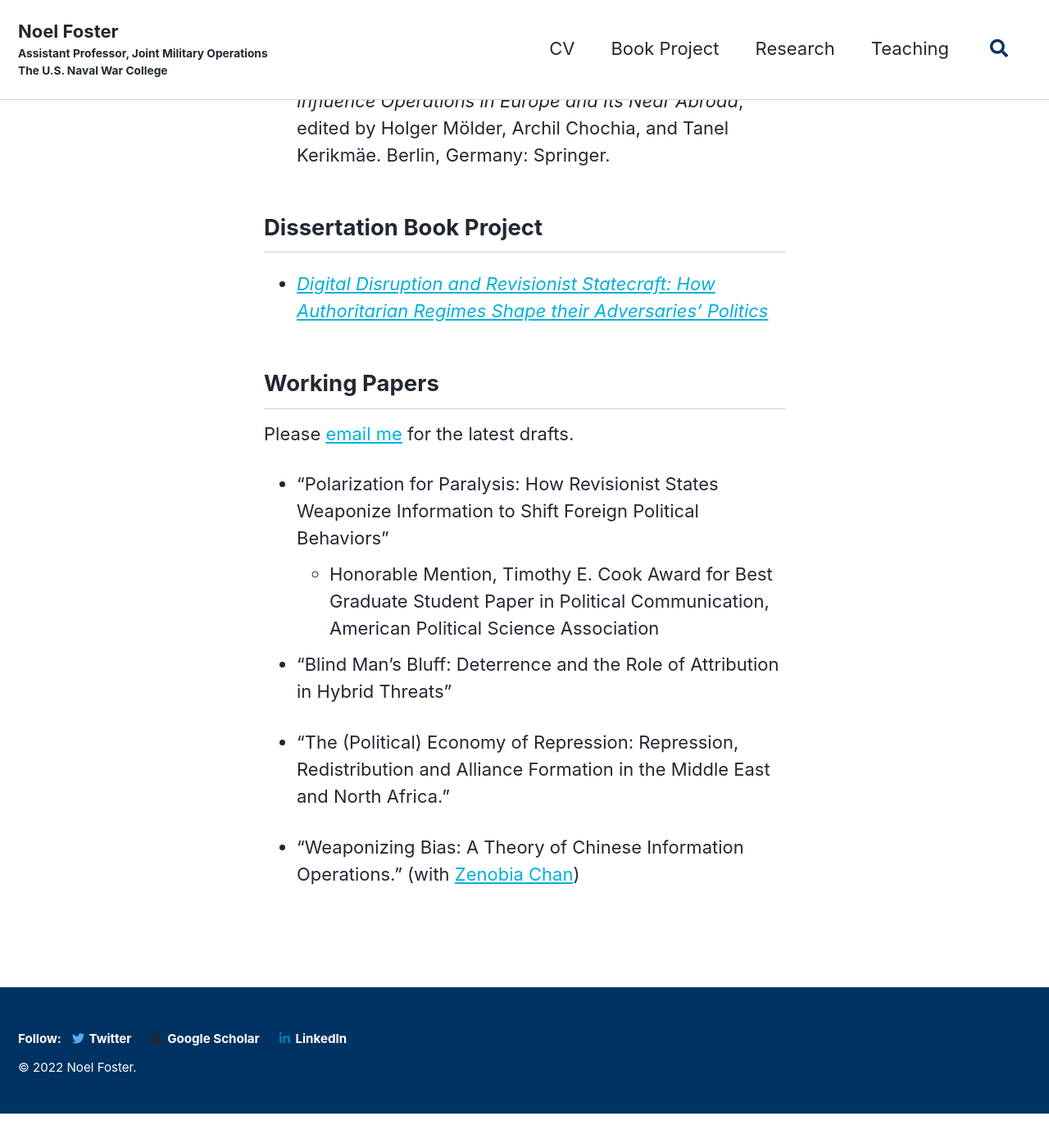
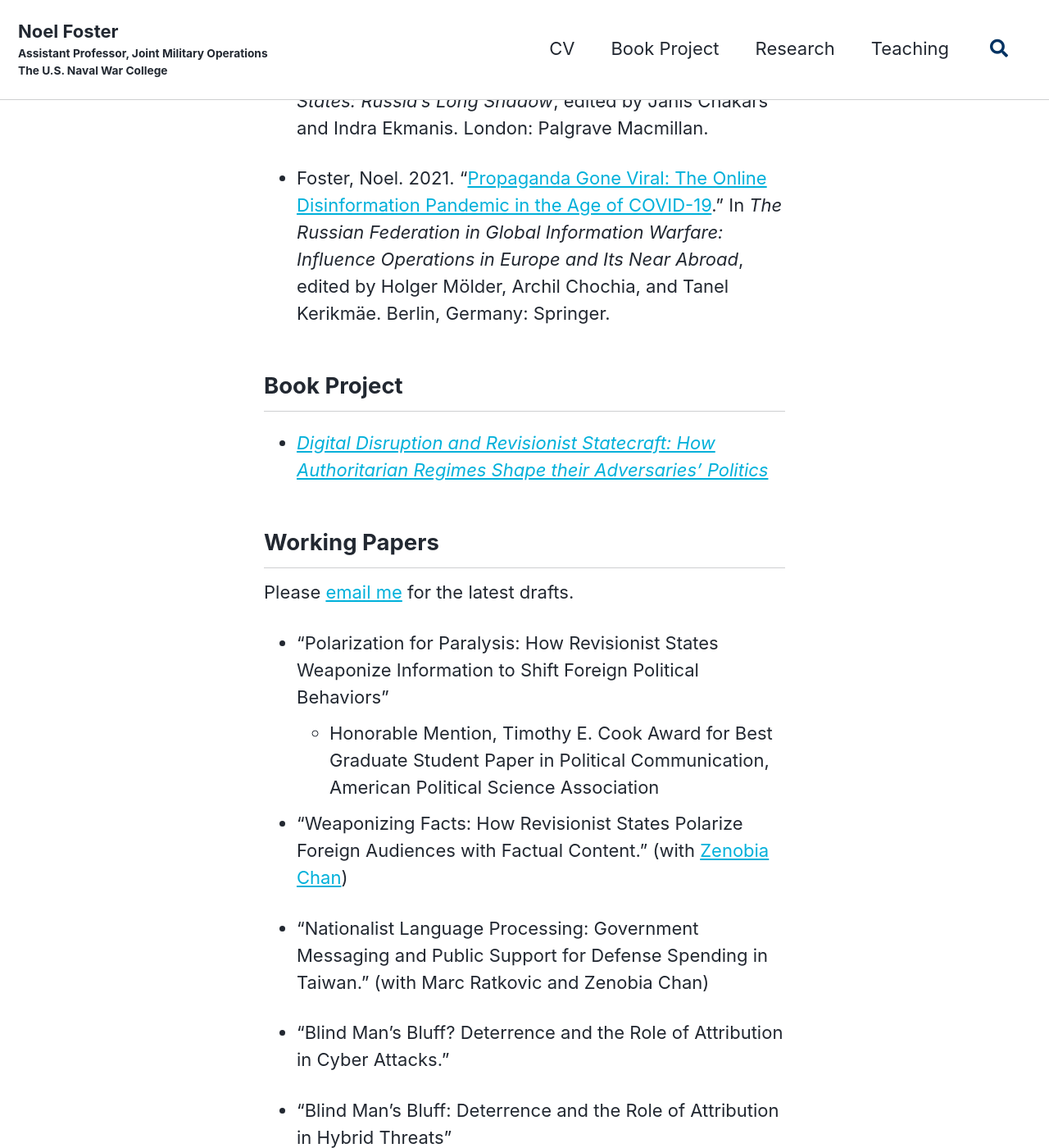
Before and after one commit to fosternt/fosternt.github.io, a Jekyll site: the page built from _pages/research.md, in a window 1280 px wide and 1400 px high, scrolled down 690 px. Shown: the whole window at 82% size. Built offline with Jekyll 4.4.1, drawn with Linux system fonts in a browser that asks for light colours; cached includes are drawn as plain includes; before the commit the page ends 2048 px from its top, so only the background shows below that; some of the changed text lies outside the part shown.

Commit message:
Update research.md

```diff
--- a/_pages/research.md
+++ b/_pages/research.md
@@ -12,27 +12,33 @@ toc: true
 	- Reviewed in the <a href="https://www.jstor.org/stable/23046893" target="_blank"><i>International Journal of African Historical Studies</i></a>
 	- <details><summary>Abstract</summary><blockquote>Why did a clique of Mauritanian officers risk their lives to overthrow the autocrat they had served for twenty years, only to cede power to an elected civilian? And having won acclaim for their commitment to a process of democratic transition, why did most of these officers join a year later to overthrow the newly elected president? Had the international community been fooled by a military junta—or was it complicit in creating an elaborate pseudo-democratic facade? Drawing on numerous interviews and field research in an Islamic republic wracked by ethnic tensions, terrorism, dire poverty, and the living legacy of slavery, I address these questions to reveal the complex forces at work in Mauritania’s long struggle for better governance.</blockquote></details>
 
-## Book Chapter
+## Book Chapters
+
+* Foster, Noel. 2022. “<a href="[https://doi.org/10.1007/978-3-030-73955-3_7]([https://link.springer.com/chapter/10.1007/978-3-030-99987-2_13](https://link.springer.com/chapter/10.1007/978-3-030-99987-2_13))" target="_blank">The Best of Enemies: Identity, Recursion and the Convergence of Kremlin and Estonian Populists' Narratives</a>.” In <i>Information Wars in the Baltic States: Russia’s Long Shadow</i>, edited by Janis Chakars and Indra Ekmanis. London: Palgrave Macmillan.
 
 * Foster, Noel. 2021. “<a href="https://doi.org/10.1007/978-3-030-73955-3_7" target="_blank">Propaganda Gone Viral: The Online Disinformation Pandemic in the Age
 of COVID-19</a>.” In <i>The Russian Federation in Global Information Warfare: Influence Operations in
 Europe and Its Near Abroad</i>, edited by Holger Mölder, Archil Chochia, and Tanel Kerikmäe.
 Berlin, Germany: Springer.
 
-## Dissertation Book Project
+## Book Project
 
 * <a href="/bookproject" target="_blank"><i>Digital Disruption and Revisionist Statecraft: How Authoritarian Regimes Shape their Adversaries’ Politics</i></a>
 
 
 ## Working Papers
 
-Please <a href="mailto:noelf@princeton.edu" target="_blank">email me</a> for the latest drafts.
+Please <a href="mailto:nfoster@ucsd.edu" target="_blank">email me</a> for the latest drafts.
 
 * "Polarization for Paralysis: How Revisionist States Weaponize Information to Shift Foreign Political Behaviors"
 	- Honorable Mention, Timothy E. Cook Award for Best Graduate Student Paper in Political Communication, American Political Science Association
 
+* "Weaponizing Facts: How Revisionist States Polarize Foreign Audiences with Factual Content." (with <a href="https://www.zenobiachan.com/" target="_blank">Zenobia Chan</a>)
+
+* "Nationalist Language Processing: Government Messaging and Public Support for Defense Spending in Taiwan." (with Marc Ratkovic and Zenobia Chan)
+
+* "Blind Man's Bluff? Deterrence and the Role of Attribution in Cyber Attacks."
+
 * "Blind Man's Bluff: Deterrence and the Role of Attribution in Hybrid Threats"
 
 * "The (Political) Economy of Repression: Repression, Redistribution and Alliance Formation in the Middle East and North Africa."
-
-* "Weaponizing Bias: A Theory of Chinese Information Operations." (with <a href="https://www.zenobiachan.com/" target="_blank">Zenobia Chan</a>)
```
